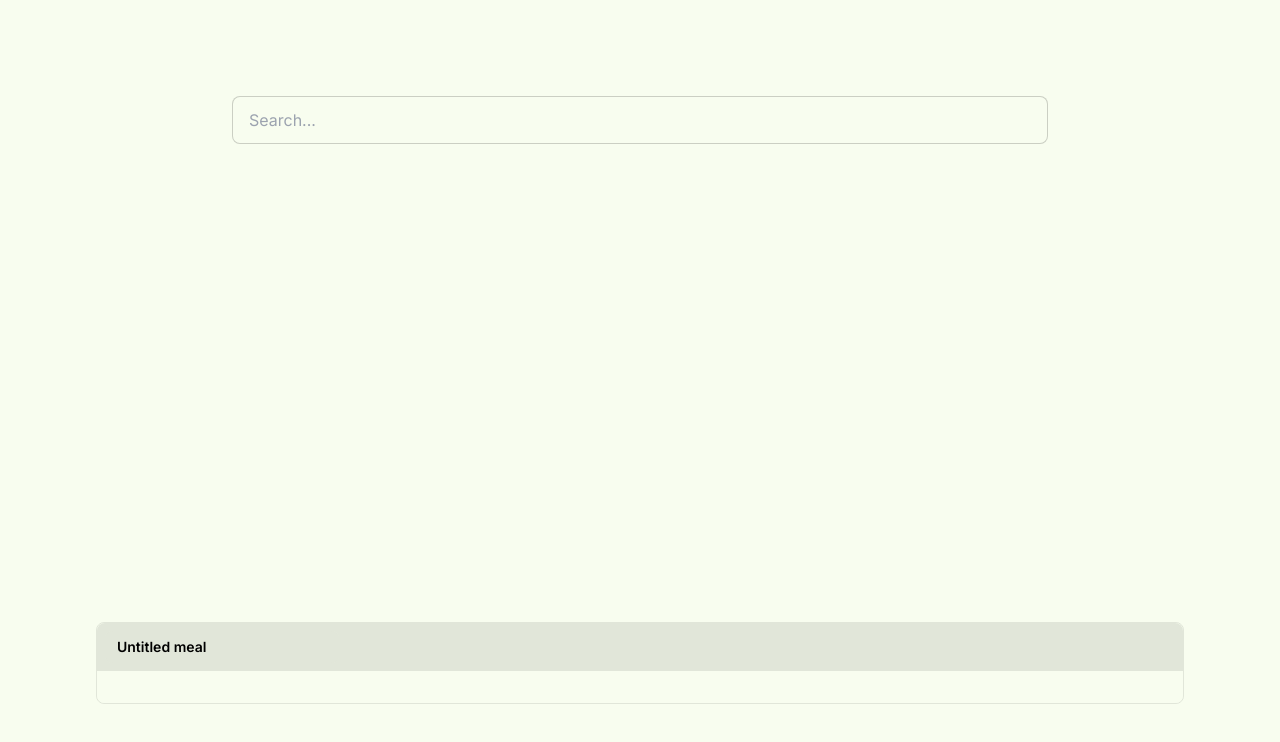
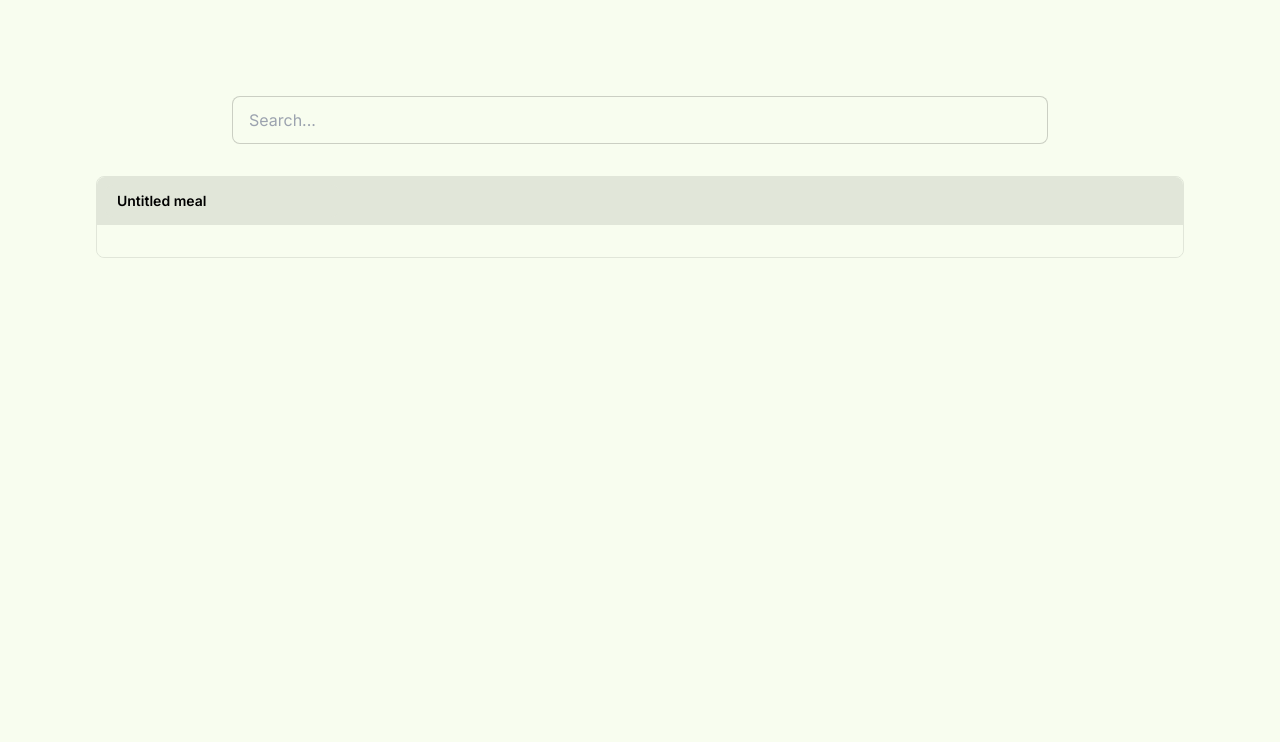
Before and after one commit to b3nk3lly/nutrient-tracker, a Next.js app: page / in a window 1280 px wide. Shown: the top 742 px of the page. Built offline with nearby package versions, Linux system fonts and the light colour scheme.

Commit message:
Improve styling on search bar, make suggestions appear over other elements

```diff
--- a/app/_components/SearchBar.tsx
+++ b/app/_components/SearchBar.tsx
@@ -54,9 +54,10 @@ const SearchBar = (props: { onSelect: (food: Food) => void }) => {
 				onFocus={() => setSearchFocused(true)}
 				onBlur={() => setSearchFocused(false)}
 			/>
-			<div className="overflow-y-auto max-h-64">
+			<div className="relative">
 				{shouldRenderOptions() && (
-					<ul className="menu menu-vertical bg-base-200 rounded-box flex flex-col">
+					<div className="absolute top-0 left-0 z-10 overflow-y-auto max-h-64 rounded-box">
+						<ul className="menu menu-vertical bg-base-200 flex flex-col">
 							{suggestions.map((food, index) => (
 								<li key={index}>
 									{/* use onMouseDown so this is clickable before the options are
@@ -67,6 +68,7 @@ const SearchBar = (props: { onSelect: (food: Food) => void }) => {
 								</li>
 							))}
 						</ul>
+					</div>
 				)}
 			</div>
 		</div>
--- a/app/page.tsx
+++ b/app/page.tsx
@@ -46,7 +46,7 @@ export default function Home() {
 	};
 
 	return (
-		<main className="flex min-h-screen flex-col items-center justify-between p-24">
+		<main className="flex min-h-screen flex-col items-center space-y-8 p-24">
 			<SearchBar onSelect={(food: Food) => addFood(selectedMealId, food)} />
 			{meals.map((meal) => (
 				<MealCard
```
Lines whose indentation alone changed are shown as unchanged.
